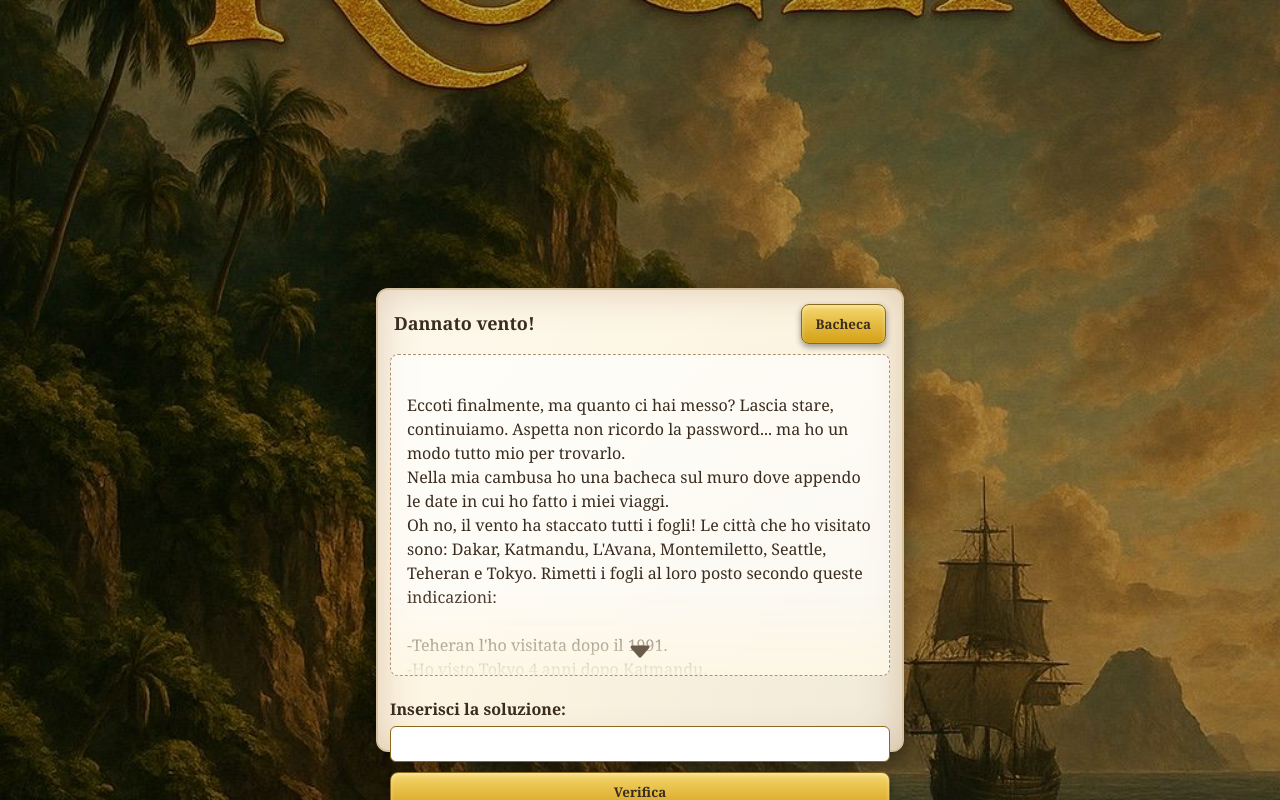
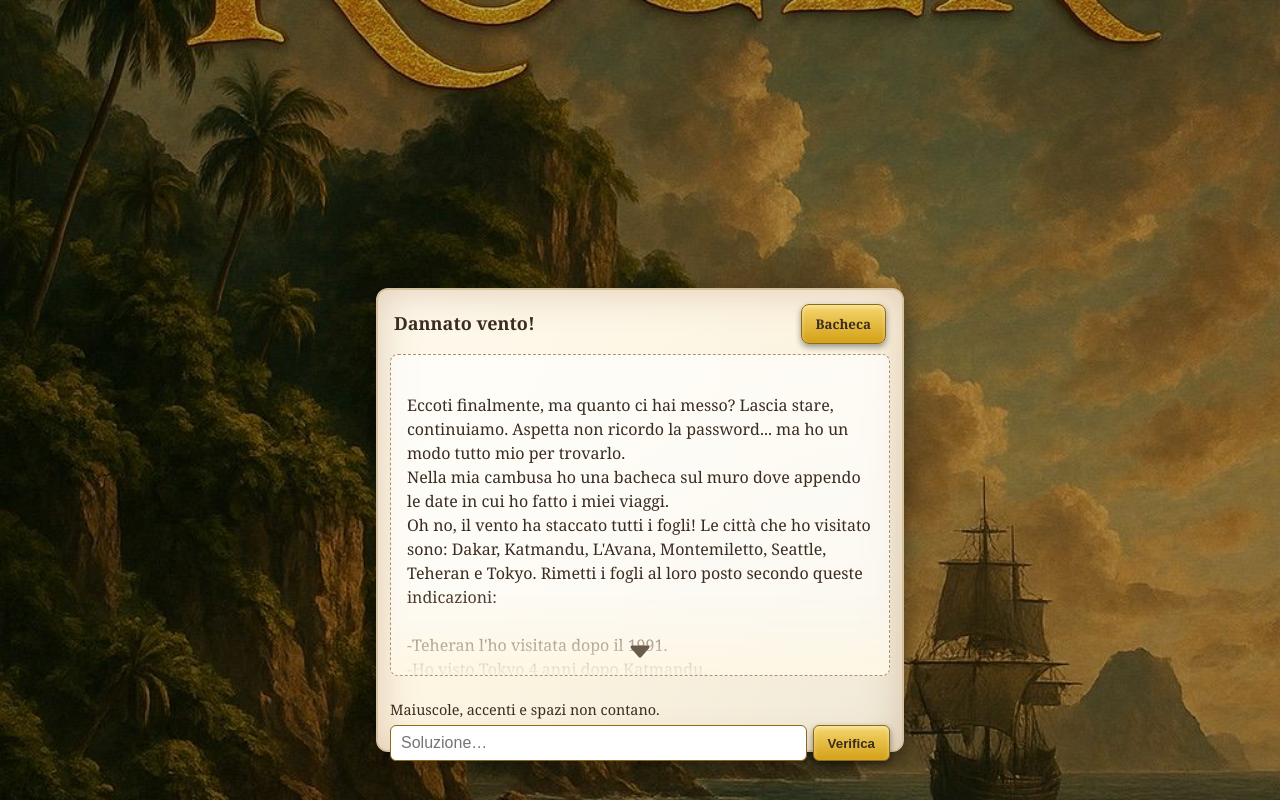
Before and after one commit to Dailong90/Jolly-Roger, a plain HTML site: page porta6ui.html in a window 1280 px wide. Drawn offline with nearby package versions, Linux system fonts and the light colour scheme.

Commit message:
midificato campo soluzione

```diff
--- a/porta6ui.html
+++ b/porta6ui.html
@@ -34,6 +34,55 @@
 
     .card__head{ display:flex; align-items:center; justify-content:space-between; gap:10px; padding:2px 4px 0; }
     .card__title{ margin:0; font-size:18px; line-height:1.2; color:#3b2c20; }
+
+    /* Campo soluzione */
+    #solveForm {
+      margin-top: 14px;
+    }
+
+    #solveForm .tip {
+      display: block;
+      font-size: 0.9rem;
+      margin-bottom: 6px;
+      color: #3b2c20;
+    }
+
+    #solveForm .field {
+      display: flex;
+      gap: 6px;
+    }
+
+    #solveForm input[type="text"] {
+      flex: 1;
+      padding: 8px 10px;
+      font-size: 1rem;
+      border: 1px solid #8b6b1b;
+      border-radius: 6px;
+      outline: none;
+    }
+
+    #solveForm button {
+      padding: 8px 14px;
+      font-weight: 700;
+      border: 1px solid #8b6b1b;
+      border-radius: 6px;
+      background: linear-gradient(180deg,#f5d76e,#d4a017);
+      color: #3b2c20;
+      cursor: pointer;
+      transition: transform .15s, box-shadow .15s;
+      box-shadow: 0 3px 6px rgba(0,0,0,.4), inset 0 2px 4px rgba(255,255,255,.4);
+    }
+
+    #solveForm button:hover {
+      transform: translateY(-1px);
+      box-shadow: 0 5px 8px rgba(0,0,0,.5), inset 0 2px 4px rgba(255,255,255,.5);
+    }
+
+    #solveForm .feedback {
+      margin-top: 8px;
+      font-weight: bold;
+    }
+
 
     .riddle{
       position:relative; border:1px dashed #b2926d; border-radius:8px;
@@ -135,15 +184,13 @@ Oh no, il vento ha staccato tutti i fogli! Le città che ho visitato sono: Dakar
         <div class="riddle__indicator" aria-hidden="true"><i class="bi bi-caret-down-fill"></i></div>
       </div>
        <!-- Soluzione  -->
-      <form id="solutionForm" onsubmit="checkSolution(event)" style="margin-top:12px">
-        <label for="solutionInput" style="display:block; margin-bottom:6px; font-weight:bold; color:#3b2c20;">
-          Inserisci la soluzione:
-        </label>
-        <input id="solutionInput" type="text"
-               style="width:100%; padding:8px; border:1px solid #8b6b1b; border-radius:6px; font-size:16px;"
-               autocomplete="off" />
-        <button type="submit" class="btn" style="margin-top:10px; width:100%;">Verifica</button>
-        <p id="solutionFeedback" style="margin-top:8px; font-weight:bold;"></p>
+      <form id="solveForm" autocomplete="off">
+        <label for="answer" class="tip">Maiuscole, accenti e spazi non contano.</label>
+        <div class="field">
+          <input id="answer" name="answer" type="text" placeholder="Soluzione…" required />
+          <button id="btnCheck" type="submit">Verifica</button>
+        </div>
+        <div id="feedback" class="feedback" aria-live="polite"></div>
       </form>
     </section>
   </main>
@@ -387,36 +434,40 @@ Oh no, il vento ha staccato tutti i fogli! Le città che ho visitato sono: Dakar
     window.addEventListener('load', () => { requestAnimationFrame(updateOverlay); });
 
     /* ===== Verifica soluzione (hash) ===== */
-    // Hash SHA-256 della soluzione normalizzata (trim + UPPERCASE)
+    // Hash SHA-256 della soluzione normalizzata
     const SOL_HASH = "c7cf3eceaa976b81bbdcccaf70937a47a8f3906971534c2579a09d41724344c5";
+
+    function normalize(str){
+      return (str || "")
+        .toUpperCase()
+        .normalize("NFD").replace(/[\u0300-\u036f]/g, "") // toglie accenti
+        .replace(/\s+/g, ""); // toglie spazi
+    }
 
     async function sha256Hex(str){
       const data = new TextEncoder().encode(str);
-      const digest = await crypto.subtle.digest('SHA-256', data);
-      return [...new Uint8Array(digest)].map(b => b.toString(16).padStart(2, '0')).join('');
+      const digest = await crypto.subtle.digest("SHA-256", data);
+      return [...new Uint8Array(digest)]
+        .map(b => b.toString(16).padStart(2,"0"))
+        .join("");
     }
 
-    async function checkSolution(e){
+    document.getElementById("solveForm").addEventListener("submit", async (e)=>{
       e.preventDefault();
-      const inputEl = document.getElementById('solutionInput');
-      const feedback = document.getElementById('solutionFeedback');
-      const normalized = (inputEl.value || "").trim().toUpperCase();
+      const val = document.getElementById("answer").value.trim();
+      const feedback = document.getElementById("feedback");
+      const norm = normalize(val);
+      const hash = await sha256Hex(norm);
 
-      try{
-        const hash = await sha256Hex(normalized);
-        if(hash === SOL_HASH){
-          feedback.textContent = '✅ Corretto! Avete trovato la soluzione.';
-          feedback.style.color = 'var(--ok, #10b981)';
-        }else{
-          feedback.textContent = '❌ Soluzione errata, riprova.';
-          feedback.style.color = 'var(--err, #ef4444)';
-        }
-      }catch(err){
-        feedback.textContent = '⚠️ Errore inatteso nella verifica.';
-        feedback.style.color = '#b45309';
-        console.error(err);
+      if(hash === SOL_HASH){
+        feedback.textContent = "✅ Corretto! Avete trovato la soluzione.";
+        feedback.style.color = "var(--ok,#10b981)";
+      }else{
+        feedback.textContent = "❌ Soluzione errata, riprova.";
+        feedback.style.color = "var(--err,#ef4444)";
       }
-    }
+    });
+
 
   </script>
 </body>
```
